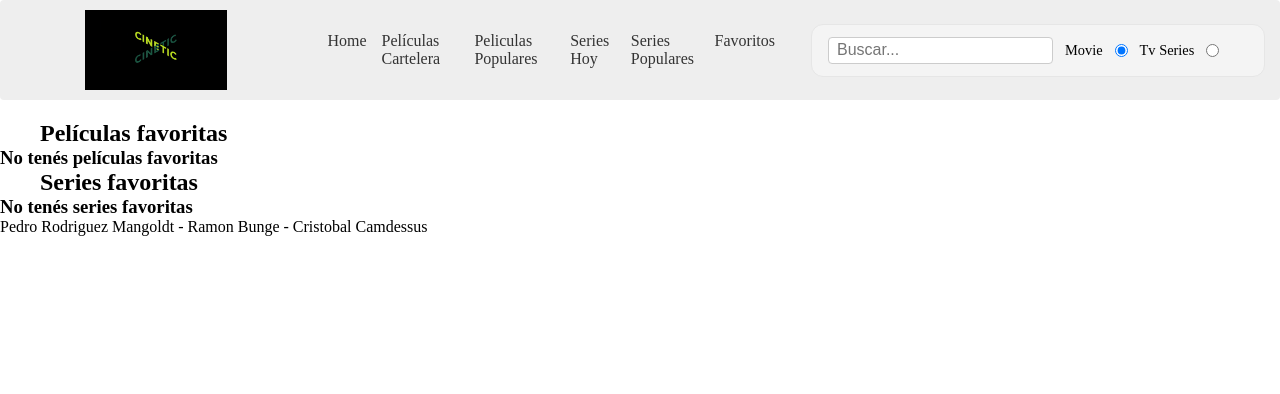
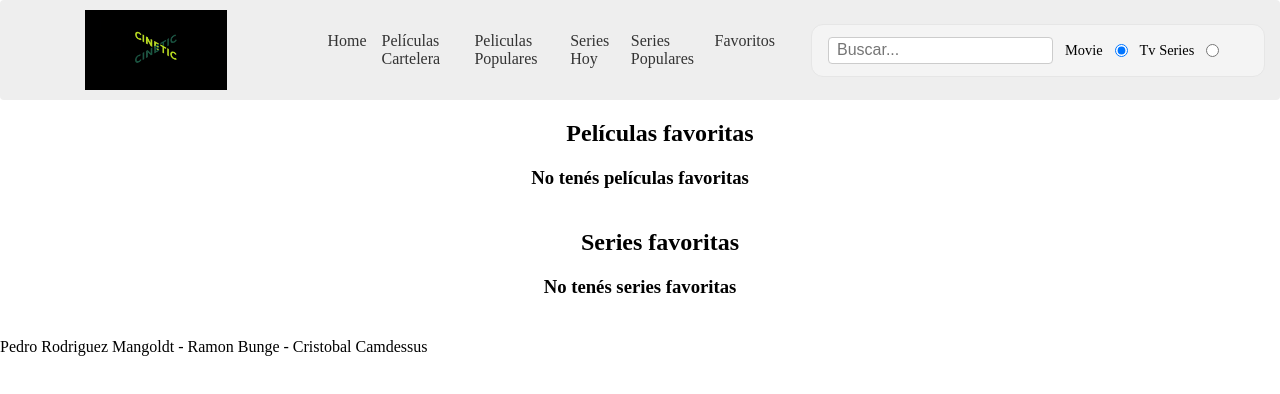
Before and after one commit to monchobung/crisRamonPedro, a React (Create React App) app in the folder proyecto-integrador/: page /favoritos in a window 1280 px wide. Shown: the top 394 px of the page. Built offline with nearby package versions, Linux system fonts and the light colour scheme.

Commit message:
css de favoritos, y entrega de proyecto integrador

```diff
--- a/proyecto-integrador/src/screens/Busqueda/styles.css
+++ b/proyecto-integrador/src/screens/Busqueda/styles.css
@@ -6,5 +6,5 @@
 }
 
 .resultado-item {
-  box-sizing: border-box;
+  box-sizing: border-box;
 }
--- a/proyecto-integrador/src/screens/Favoritos/Favoritos.js
+++ b/proyecto-integrador/src/screens/Favoritos/Favoritos.js
@@ -1,6 +1,7 @@
 import React, { Component } from 'react';
 import PeliculaCard from '../../components/PeliculaCard/PeliculaCard';
 import SerieCard from '../../components/SerieCard/SerieCard';
+import "./styles.css"
 
 export default class Favoritos extends Component {
   constructor(props) {
@@ -73,6 +74,7 @@ export default class Favoritos extends Component {
     return (
       <div>
         <h2>Películas favoritas</h2>
+        <div className='grilla-peliculas'>
         {
           this.state.peliculasFav.length > 0 ?
             this.state.peliculasFav.map((elm, idx) =>
@@ -88,8 +90,10 @@ export default class Favoritos extends Component {
               :
               <h3>Cargando películas...</h3>
         }
+        </div>
 
         <h2>Series favoritas</h2>
+        <div className='grilla-peliculas'>
         {
           this.state.seriesFav.length > 0 ?
             this.state.seriesFav.map((elm, idx) =>
@@ -105,6 +109,7 @@ export default class Favoritos extends Component {
               :
               <h3>Cargando series...</h3>
         }
+        </div>
       </div>
     );
   }
--- /dev/null
+++ b/proyecto-integrador/src/screens/Favoritos/styles.css
@@ -0,0 +1,19 @@
+h2 {
+  margin-bottom: 20px;
+  text-align: center;
+}
+
+.grilla-peliculas {
+  display: flex;
+  flex-wrap: wrap;
+  gap: 20px;
+  justify-content: space-around;
+  margin-bottom: 40px;
+}
+.grilla-series {
+  display: flex;
+  flex-wrap: wrap;
+  gap: 20px;
+  justify-content: space-around;
+  margin-bottom: 40px;
+}
```
